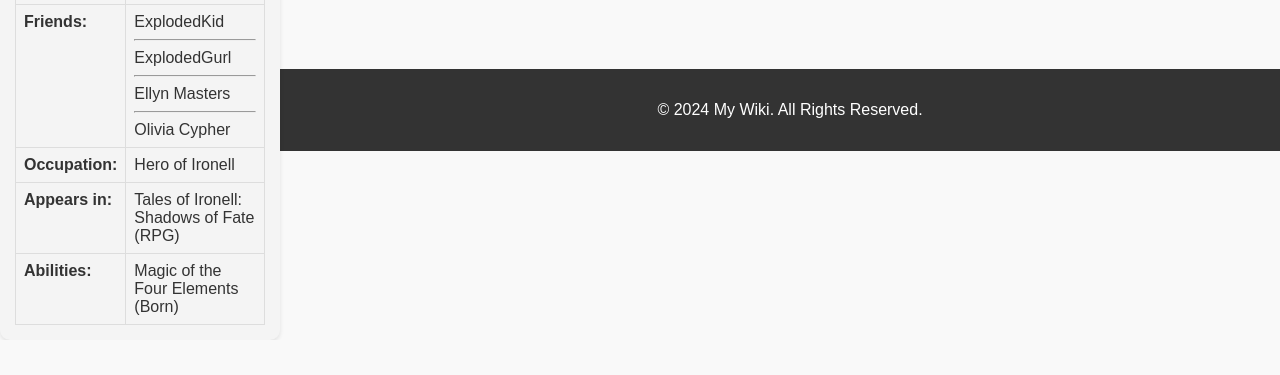
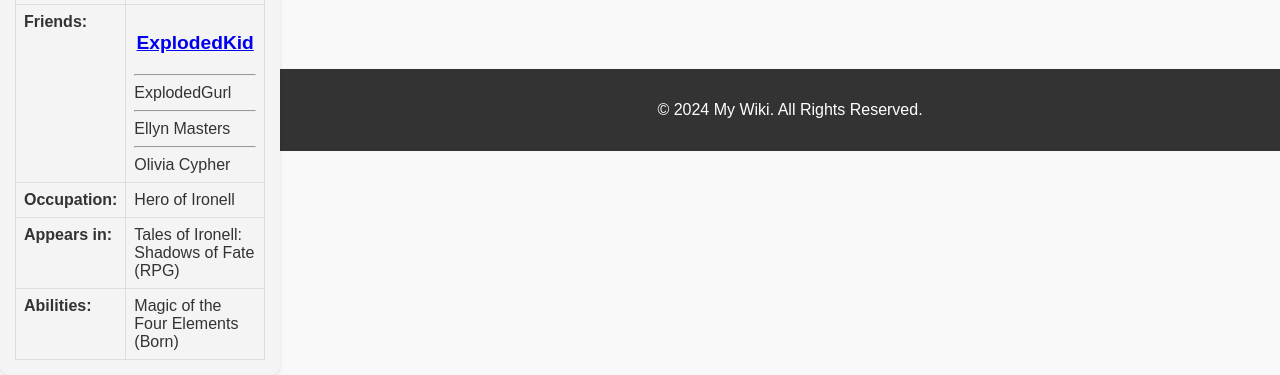
Before and after one commit to ExplodedKid300/Exploded-Duo-Universe-Wiki, a plain HTML site: page myWiki/assets/characters/abeth.html in a window 1280 px wide. Shown: the part 1368-1743 px from the top of the page. Before the commit the page ends 1708 px from the top, so only its background shows below. Drawn offline with Linux system fonts and the light colour scheme.

Commit message:
Update abeth.html

```diff
--- a/myWiki/assets/characters/abeth.html
+++ b/myWiki/assets/characters/abeth.html
@@ -63,7 +63,7 @@
             </tr>
             <tr>
                 <td><strong>Friends:</strong></td>
-                <td>ExplodedKid<hr />ExplodedGurl<hr />Ellyn Masters<hr />Olivia Cypher</td>
+                <td><a href="assets/characters/explodedkid.html"><h3>ExplodedKid</h3></a><hr />ExplodedGurl<hr />Ellyn Masters<hr />Olivia Cypher</td>
             </tr>
             <tr>
                 <td><strong>Occupation:</strong></td>
```
